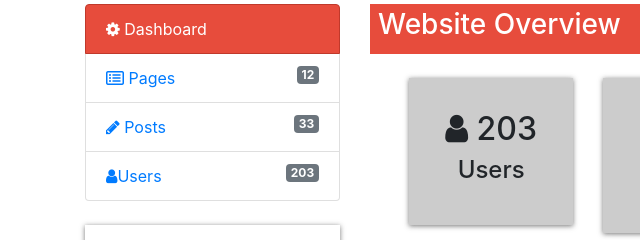
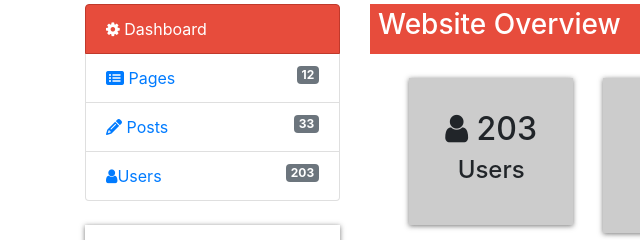
Before and after one commit to FerozAhmadLonpo/AdminStrapTheme, a plain HTML site: page index.html in a window 1280 px wide. Shown: the part 211-451 px from the top of the page, 0-640 px from the left. Drawn offline with nearby package versions, Linux system fonts and the light colour scheme; a script that the page names is missing.

```diff
--- a/index.html
+++ b/index.html
@@ -90,9 +90,9 @@
           <div class="list-group">
             <a href="index.html" class="list-group-item active main-color-bg"><i class="fa fa-cog"></i> Dashboard
             </a>
-            <a href="pages.html" class="list-group-item"><i class="fa fa-list-alt"></i> Pages <span
+            <a href="pages.html" class="list-group-item"><i class="fas fa-list-alt"></i> Pages <span
                 class="badge badge-secondary float-right">12</span></a>
-            <a href="posts.html" class="list-group-item"><i class="fa fa-pencil"></i> Posts <span
+            <a href="posts.html" class="list-group-item"><i class="fas fa-pencil-alt"></i> Posts <span
                 class="badge badge-secondary float-right">33</span></a>
             <a href="users.html" class="list-group-item"><i class="fa fa-user"></i>Users <span
                 class="badge badge-secondary float-right">203</span></a>
```
Also changed, not shown: 1 other file.
